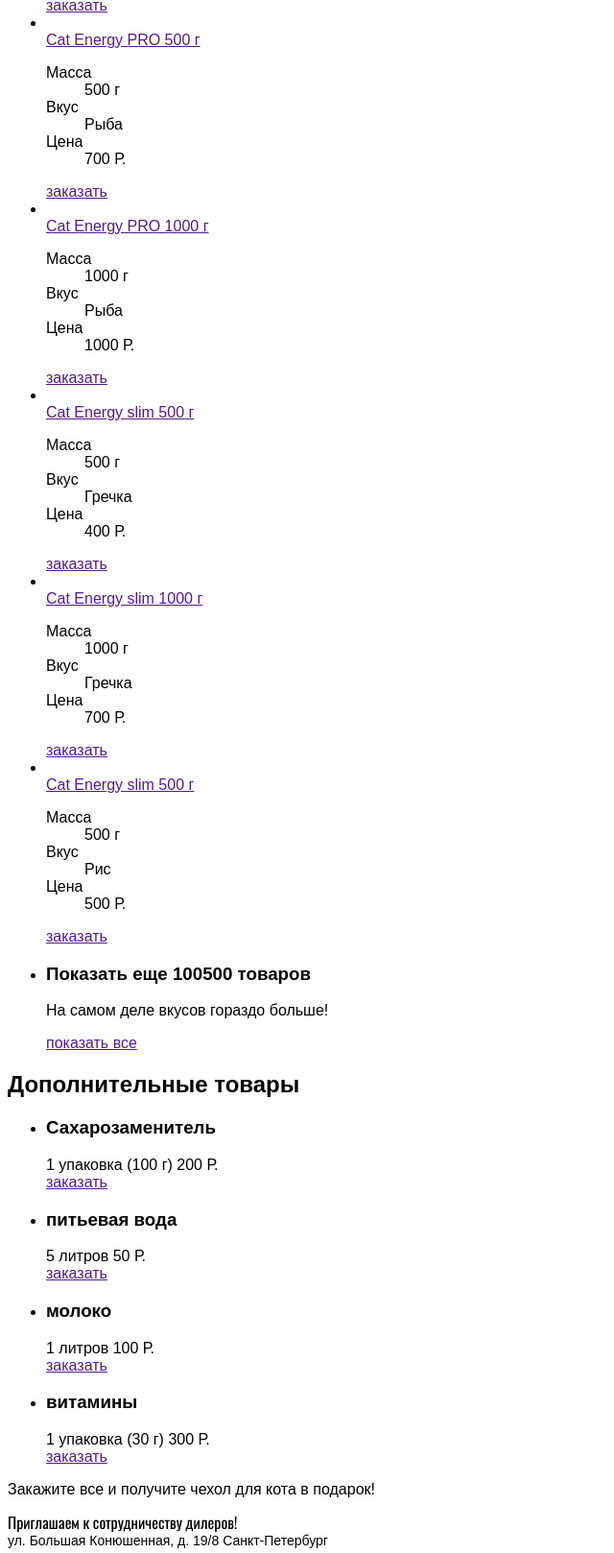
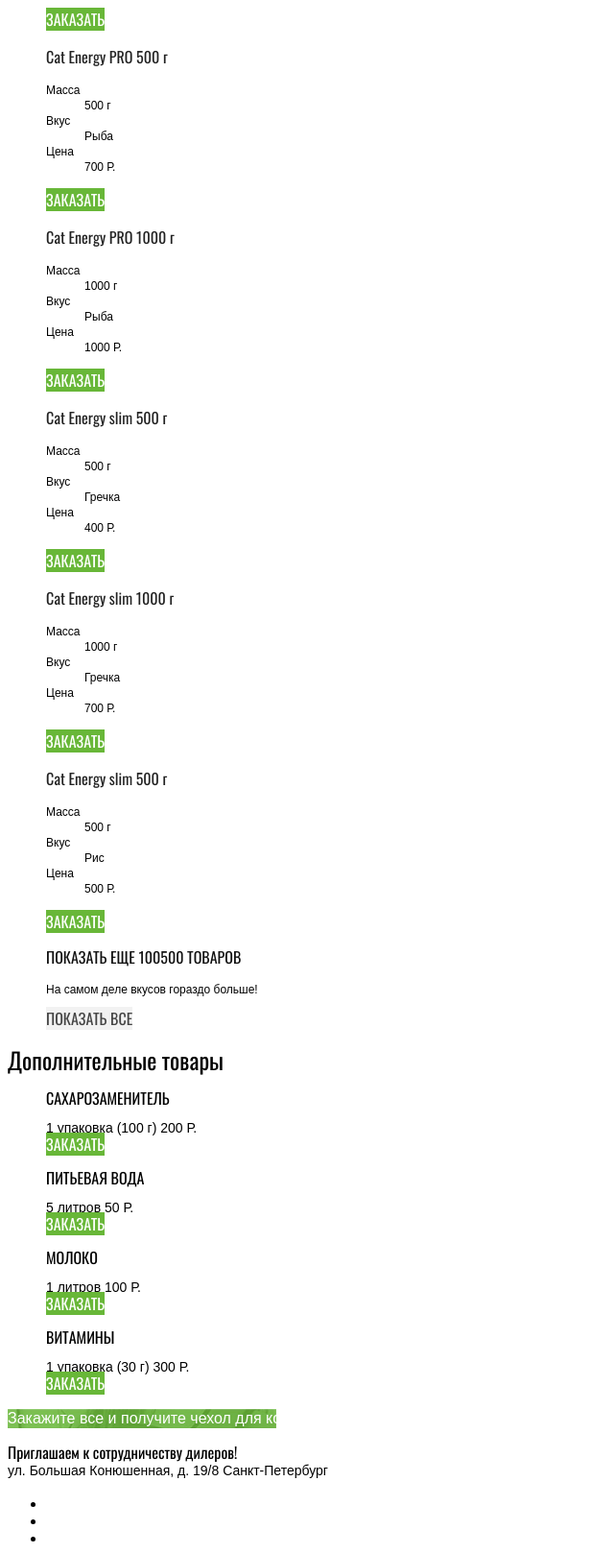
Before and after one commit to avoideyecontact/1581839-cat-energy-21, a website: page source/catalog.html in a window 1280 px wide. Shown: the part 531-2149 px from the top of the page at 96% size, without its empty margins (0-640 px from the left). Drawn offline with nearby package versions, Linux system fonts and the light colour scheme; files that its build step writes are made by us from their sources.

Commit message:
Стилизация каталога

```diff
--- a/source/catalog.html
+++ b/source/catalog.html
@@ -197,7 +197,7 @@
         </li>
 
         <li class="catalog__item">
-          <h3 class="catalog__title">Показать еще 100500 товаров</h3>
+          <h3 class="catalog__title catalog__title--more">Показать еще 100500 товаров</h3>
           <p class="catalog__text">На самом деле вкусов гораздо больше!</p>
           <a href="" class="catalog__show">показать все</a>
         </li>
--- /dev/null
+++ b/source/sass/additional.scss
@@ -0,0 +1,28 @@
+@import "variables.scss";
+@import "fonts.scss";
+
+.additional__title {
+  font-family: "Oswald", "Arial", sans-serif;
+  font-size: 24px;
+  font-weight: 400;
+  line-height: 24px;
+}
+
+.additional__list {
+  list-style: none;
+}
+
+.additional__product {
+  font-family: "Oswald", "Arial", sans-serif;
+  font-size: 16px;
+  font-weight: 400;
+  line-height: 16px;
+  text-transform: uppercase;
+}
+
+.additional__info {
+  font-family: "Arial", sans-serif;
+  font-size: 14px;
+  font-weight: 400;
+  line-height: 14px;
+}
--- /dev/null
+++ b/source/sass/bonus.scss
@@ -0,0 +1,14 @@
+@import "variables.scss";
+@import "fonts.scss";
+
+.bonus {
+  background: url("../img/bonus-cat.jpg") no-repeat;
+}
+
+.bonus__text {
+  font-family: "Arial", sans-serif;
+  font-size: 16px;
+  font-weight: 400;
+  line-height: 20px;
+  color: $color-white;
+}
--- /dev/null
+++ b/source/sass/catalog.scss
@@ -0,0 +1,57 @@
+@import "variables.scss";
+@import "fonts.scss";
+
+.catalog {
+  list-style: none;
+}
+
+.catalog__title {
+  font-family: "Oswald", "Arial", sans-serif;
+  font-size: 16px;
+  font-weight: 400;
+  line-height: 20px;
+  text-decoration: none;
+  color: $special_dark-grey-2;
+}
+
+.catalog__title--more {
+  color: $special_dark-grey-3;
+  text-transform: uppercase;
+}
+
+.catalog__column {
+  font-family: "Arial", sans-serif;
+  font-size: 12px;
+  font-weight: 400;
+  line-height: 16px;
+}
+
+.catalog__order {
+  font-family: "Oswald", "Arial", sans-serif;
+  font-size: 16px;
+  font-weight: 400;
+  line-height: 20px;
+  text-transform: uppercase;
+  color: $color-white;
+  background-color: $basic-green;
+  border: none;
+  text-decoration: none;
+}
+
+.catalog__text {
+  font-family: "Arial", sans-serif;
+  font-size: 12px;
+  font-weight: 400;
+  line-height: 16px;
+}
+
+.catalog__show {
+  font-family: "Oswald", "Arial", sans-serif;
+  font-size: 16px;
+  font-weight: 400;
+  line-height: 20px;
+  color: $special_dark-grey;
+  background-color: $basic-grey;
+  text-decoration: none;
+  text-transform: uppercase;
+}
--- /dev/null
+++ b/source/sass/page-main.scss
@@ -0,0 +1,9 @@
+@import "variables.scss";
+@import "fonts.scss";
+
+.page-main__title {
+  font-family: "Oswald", "Arial", sans-serif;
+  font-size: 36px;
+  font-weight: 400;
+  line-height: 36px;
+}
--- a/source/sass/style.scss
+++ b/source/sass/style.scss
@@ -1,6 +1,7 @@
 @import "page.scss";
 @import "page-header.scss";
 @import "main-nav.scss";
+@import "page-main.scss";
 @import "promo.scss";
 @import "offers.scss";
 @import "principles.scss";
@@ -10,3 +11,6 @@
 @import "contacts.scss";
 @import "program-form.scss";
 @import "user-info.scss";
+@import "catalog.scss";
+@import "additional.scss";
+@import "bonus.scss";
--- a/source/sass/variables.scss
+++ b/source/sass/variables.scss
@@ -4,4 +4,5 @@
 $basic-green: #68b738;
 $special_dark-grey: #444444;
 $special_dark-grey-2: #222222;
+$special_dark-grey-3: #111111;
 $basic-grey: #f2f2f2;
```
Also changed, not shown: source/img/bonus-cat.jpg (added).
